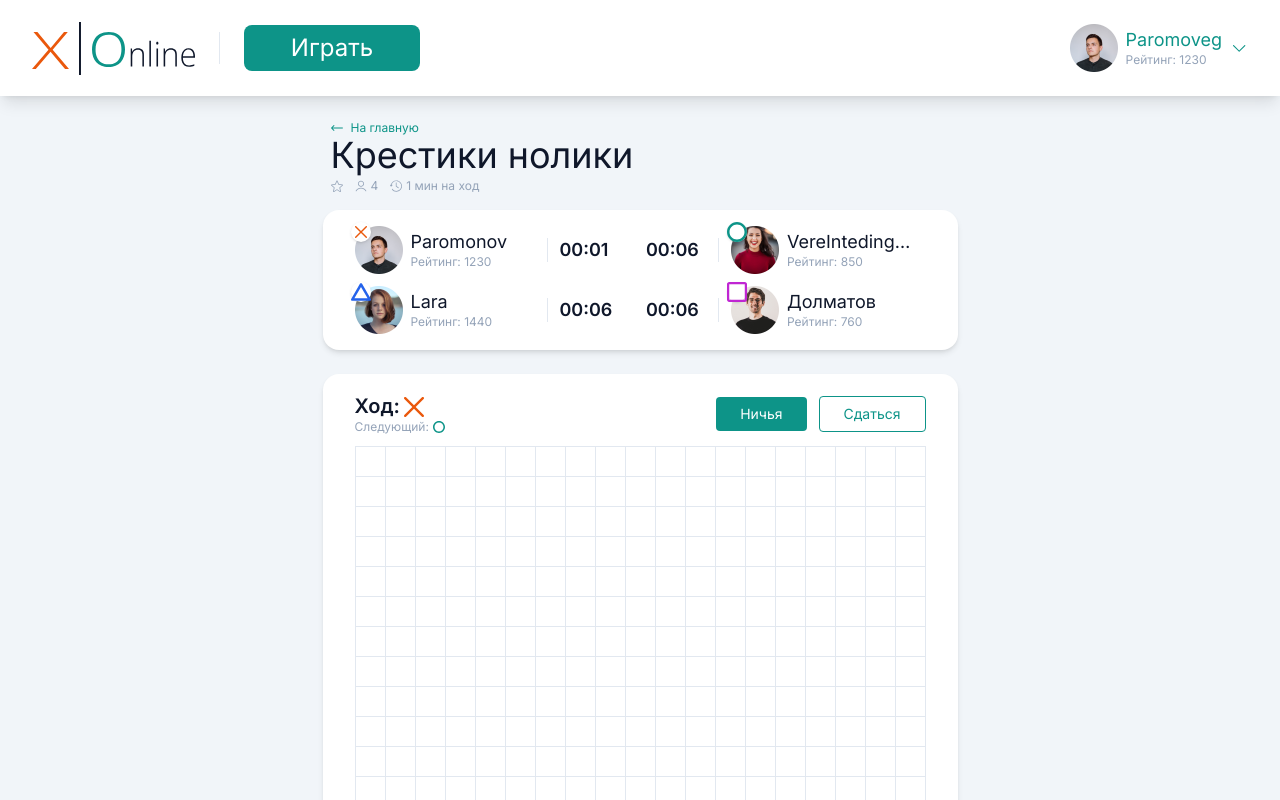
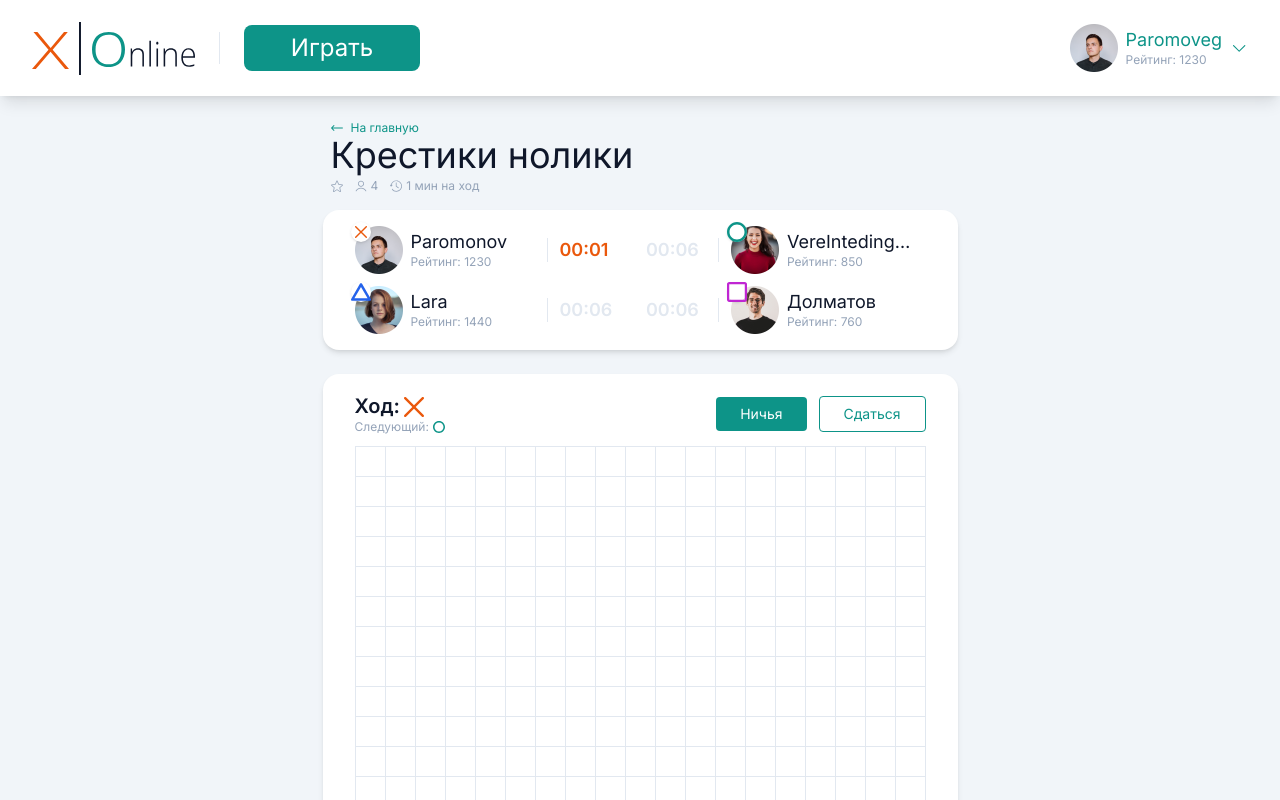
Before and after one commit to Andreeevna/tic_tac_toe, a Next.js app: page / in a window 1280 px wide. Shown: the top 800 px of the page. Built offline with nearby package versions, Linux system fonts and the light colour scheme.

Commit message:
fix: fixed a bug with displaying counter styles

```diff
--- a/components/game/game-info.jsx
+++ b/components/game/game-info.jsx
@@ -75,6 +75,7 @@ function PlayerInfo({ playerInfo, isRight, isTimerRunning, onTimeOver }) {
 	const minutesString = String(Math.floor(seconds / 60)).padStart(2, '0')
 	const secondsString = String(seconds % 60).padStart(2, '0')
 	const isDanger = seconds < 10
+	console.log(isDanger)
 
 	useEffect(() => {
 		if (isTimerRunning) {
@@ -121,7 +122,7 @@ function PlayerInfo({ playerInfo, isRight, isTimerRunning, onTimeOver }) {
 			></div>
 			<div
 				className={clsx(
-					'text-slate-900 text-lg font-semibold w-[60px]',
+					'text-lg font-semibold w-[60px]',
 					isRight && 'order-1',
 					getTimerColor()
 				)}
```
